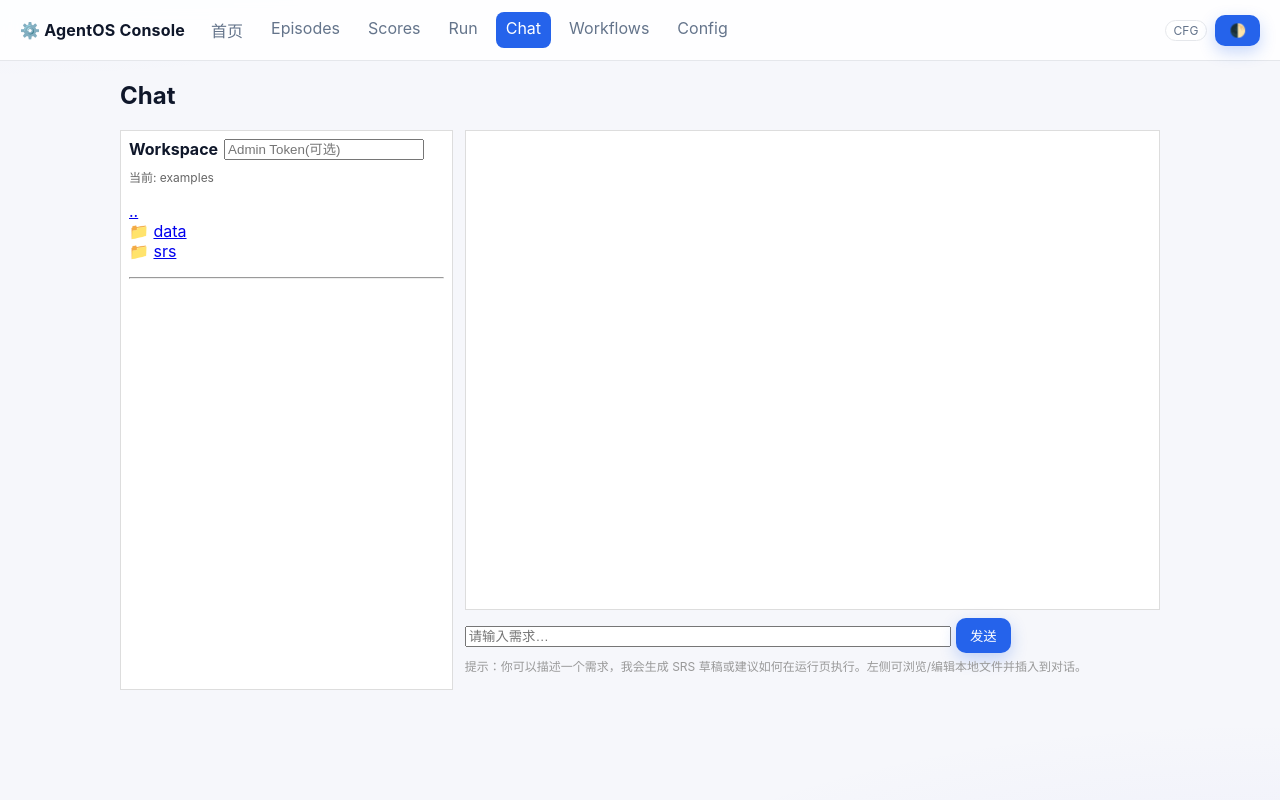
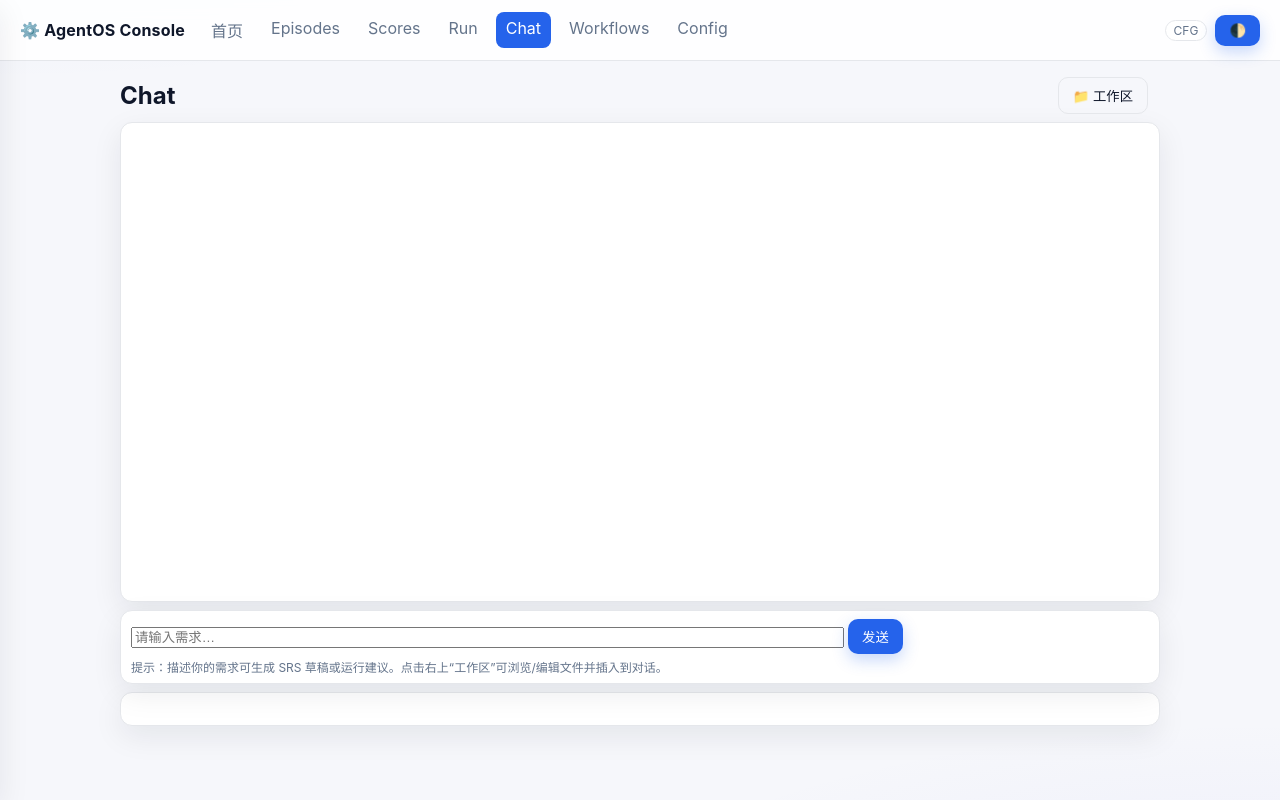
Before and after one commit to chaojiget/superflow, a FastAPI app: page /chat in a window 1280 px wide. Run offline with FastAPI, Linux system fonts and the light colour scheme; data that the repository does not hold is empty.

Commit message:
feat(chat): add drawer-based workspace and chat bubbles\n\n- Drawer panel for workspace (files+editor), toggle button\n- Sticky input card, spinner feedback, action card styling\n- Chat message bubbles with lightweight timestamps\n- Add drawer/chat styles to global CSS

```diff
--- a/apps/server/static/style.css
+++ b/apps/server/static/style.css
@@ -154,3 +154,29 @@ code { font-family: ui-monospace, SFMono-Regular, Menlo, Consolas, monospace; }
 .col { flex: 1 1 260px; }
 .kv { display: grid; grid-template-columns: 140px 1fr; gap: 8px 12px; align-items: center; }
 @media (max-width: 640px) { .kv { grid-template-columns: 1fr; } }
+
+/* Drawer（工作区抽屉） */
+.drawer { position: fixed; inset: 0; pointer-events: none; z-index: 40; }
+.drawer .backdrop { position: absolute; inset: 0; background: rgba(15, 23, 42, .35); opacity: 0; transition: opacity .2s ease; }
+.drawer-panel { position: absolute; left: 0; top: 0; bottom: 0; width: min(380px, 92vw); background: var(--panel); border-right: 1px solid var(--border); box-shadow: var(--shadow); transform: translateX(-100%); transition: transform .24s ease-out; display: flex; flex-direction: column; }
+.drawer.open { pointer-events: auto; }
+.drawer.open .backdrop { opacity: 1; }
+.drawer.open .drawer-panel { transform: translateX(0); }
+.drawer-header { display: flex; gap: 8px; align-items: center; padding: 12px 14px; border-bottom: 1px solid var(--border); }
+.drawer-body { padding: 12px 14px; overflow: auto; }
+
+/* Chat 样式 */
+.chat-box { border: 1px solid var(--border); border-radius: var(--radius); background: var(--panel); box-shadow: var(--shadow); padding: 12px; height: 60vh; overflow: auto; }
+.sticky-input { position: sticky; bottom: 0; background: var(--panel); border: 1px solid var(--border); border-radius: var(--radius); box-shadow: var(--shadow); padding: 8px 10px; margin-top: 8px; }
+.msg { display: flex; margin: 8px 0; }
+.msg .bubble { max-width: 75%; padding: 10px 12px; border-radius: 14px; border: 1px solid var(--border); background: color-mix(in srgb, var(--panel) 85%, var(--primary-100)); }
+.msg.user { justify-content: flex-end; }
+.msg.user .bubble { background: var(--primary); color: #fff; border-color: var(--primary); }
+.msg .meta { font-size: 12px; color: var(--muted); margin: 4px 8px; }
+
+/* Ghost 按钮 */
+.btn.ghost { background: transparent; color: var(--text); border: 1px solid var(--border); box-shadow: none; }
+.btn.ghost:hover { background: color-mix(in srgb, var(--panel) 85%, var(--primary-100)); }
+
+/* 文本域 */
+textarea { border: 1px solid var(--border); background: var(--panel); color: var(--text); padding: 8px 10px; border-radius: 10px; outline: none; width: 100%; }
--- a/apps/server/templates/chat.html
+++ b/apps/server/templates/chat.html
@@ -1,42 +1,54 @@
 {% extends 'base.html' %}
 {% block content %}
-<h2>Chat</h2>
-<div id="chatLayout" style="display:flex; gap:12px">
-  <div id="wsPane" style="flex:0 0 32%; border:1px solid #ddd; background:#fff; padding:8px; height:70vh; overflow:auto">
-    <div style="display:flex; align-items:center; gap:6px; margin-bottom:8px">
+<div class="row" style="align-items:center; margin-bottom:8px">
+  <h2 style="margin:0">Chat</h2>
+  <span class="spacer"></span>
+  <button id="btnWs" class="btn ghost">📁 工作区</button>
+  <span id="chatHint" class="hint"></span>
+  <span id="chatSpin" class="spinner" style="display:none"></span>
+</div>
+
+<div id="chatPane">
+  <div id="chatBox" class="chat-box"></div>
+  <form id="chatForm" class="sticky-input" method="post" action="/api/chat/send">
+    <input type="hidden" name="session" id="chatSession">
+    <input name="text" style="width:70%" placeholder="请输入需求…"> <button type="submit">发送</button>
+    <div class="hint" style="margin-top:4px">提示：描述你的需求可生成 SRS 草稿或运行建议。点击右上“工作区”可浏览/编辑文件并插入到对话。</div>
+  </form>
+  <div id="actionBox" class="card" style="margin-top:8px"></div>
+</div>
+
+<!-- 工作区抽屉 -->
+<div class="drawer" id="wsDrawer">
+  <div class="backdrop"></div>
+  <div class="drawer-panel">
+    <div class="drawer-header">
       <b>Workspace</b>
-      <input id="wsToken" placeholder="Admin Token(可选)" style="flex:1; max-width:200px">
+      <input id="wsToken" placeholder="Admin Token(可选)" style="flex:1; max-width:220px">
+      <button id="btnCloseWs" class="btn ghost">关闭</button>
     </div>
-    <div style="color:#666; font-size:12px">当前: <span id="wsCwd"></span></div>
+    <div class="drawer-body">
+      <div class="hint">当前: <span id="wsCwd"></span></div>
       <div id="wsTree" style="margin-top:6px"></div>
       <hr>
       <div id="wsPreviewWrap" style="display:none">
         <div style="margin-bottom:6px"><span id="wsSel"></span></div>
-      <textarea id="wsContent" style="width:100%; height:200px; font-family:monospace"></textarea>
+        <textarea id="wsContent" style="height:200px; font-family: ui-monospace, SFMono-Regular, Menlo, Consolas, monospace"></textarea>
         <div style="margin-top:6px">
           <button id="btnInsert">插入到对话</button>
           <button id="btnSave">保存</button>
-        <span id="wsHint" style="margin-left:6px; color:#666"></span>
+          <span id="wsHint" class="hint" style="margin-left:6px"></span>
         </div>
       </div>
     </div>
-  <div id="chatPane" style="flex:1 1 auto">
-    <div id="chatBox" style="border:1px solid #ddd; padding:8px; height:60vh; overflow:auto; background:#fff"></div>
-    <form id="chatForm" method="post" action="/api/chat/send" style="margin-top:8px">
-      <input type="hidden" name="session" id="chatSession">
-      <input name="text" style="width:70%" placeholder="请输入需求…"> <button type="submit">发送</button>
-      <span id="chatHint" style="margin-left:8px;color:#666"></span>
-      <div style="color:#999; font-size:12px; margin-top:4px">提示：你可以描述一个需求，我会生成 SRS 草稿或建议如何在运行页执行。左侧可浏览/编辑本地文件并插入到对话。</div>
-    </form>
-    <div id="actionBox" style="margin-top:8px"></div>
   </div>
-
 </div>
 <script>
 const box = document.getElementById('chatBox');
 const form = document.getElementById('chatForm');
 const sess = document.getElementById('chatSession');
 const hint = document.getElementById('chatHint');
+const spin = document.getElementById('chatSpin');
 const actionBox = document.getElementById('actionBox');
 const wsTree = document.getElementById('wsTree');
 const wsCwd = document.getElementById('wsCwd');
@@ -45,14 +57,23 @@ const wsSel = document.getElementById('wsSel');
 const wsContent = document.getElementById('wsContent');
 const wsHint = document.getElementById('wsHint');
 const wsToken = document.getElementById('wsToken');
+const wsDrawer = document.getElementById('wsDrawer');
+const btnWs = document.getElementById('btnWs');
+const btnCloseWs = document.getElementById('btnCloseWs');
+const wsBackdrop = wsDrawer?.querySelector('.backdrop');
 if(!sess.value){ sess.value = 's-'+Math.random().toString(16).slice(2,10); }
 
 // Chat 区域
+function fmtTime(){ const d = new Date(); return d.toTimeString().slice(0,5); }
 function append(role, text){
-  const div = document.createElement('div');
-  div.style.margin='6px 0';
-  div.innerHTML = '<b>'+role+':</b> ' + text.replace(/\n/g,'<br>');
-  box.appendChild(div); box.scrollTop = box.scrollHeight;
+  const me = role === '你' || role === 'user';
+  const wrap = document.createElement('div');
+  wrap.className = 'msg'+(me?' user':'');
+  const bubble = document.createElement('div');
+  bubble.className = 'bubble';
+  bubble.innerHTML = (me?'<b>你</b>':'<b>助手</b>') + ' · <span class="meta">'+fmtTime()+'</span><br>' + String(text).replace(/\n/g,'<br>');
+  wrap.appendChild(bubble);
+  box.appendChild(wrap); box.scrollTop = box.scrollHeight;
 }
 async function loadHistory(){
   const resp = await fetch('/api/chat/history?session='+encodeURIComponent(sess.value));
@@ -68,10 +89,10 @@ form.addEventListener('submit', async (e)=>{
   const text = fd.get('text');
   if(!text) return;
   append('你', String(text));
-  form.text.value=''; hint.textContent='思考中…';
+  form.text.value=''; hint.textContent='思考中…'; if(spin) spin.style.display='inline-block';
   const resp = await fetch(form.action, {method:'POST', body:fd});
   const data = await resp.json();
-  hint.textContent='';
+  hint.textContent=''; if(spin) spin.style.display='none';
   if(data.ok){ append('助手', data.reply); }
   else{ append('系统', '发送失败'); }
   // 渲染 action 卡片
@@ -79,7 +100,7 @@ form.addEventListener('submit', async (e)=>{
   if(data.action && data.action.type==='run'){
     const args = data.action.args || {};
     const div = document.createElement('div');
-    div.style.border='1px solid #ddd'; div.style.padding='8px'; div.style.background='#fff';
+    div.className = 'card';
     div.innerHTML = '<b>执行建议</b> — type=run' +
       '<div>args: <pre>'+JSON.stringify(args,null,2)+'</pre></div>' +
       (data.srs_path?('<div>SRS 已保存: '+data.srs_path+'</div>'):'') +
@@ -161,6 +182,13 @@ document.getElementById('btnSave')?.addEventListener('click', async ()=>{
   setTimeout(()=>{ wsHint.textContent=''; }, 2000);
 });
 
+// Drawer 交互
+function openWs(){ wsDrawer?.classList.add('open'); }
+function closeWs(){ wsDrawer?.classList.remove('open'); }
+btnWs?.addEventListener('click', openWs);
+btnCloseWs?.addEventListener('click', closeWs);
+wsBackdrop?.addEventListener('click', closeWs);
+
 // 首次加载
 loadHistory();
 loadDir('examples');
```
Lines whose indentation alone changed are shown as unchanged.
